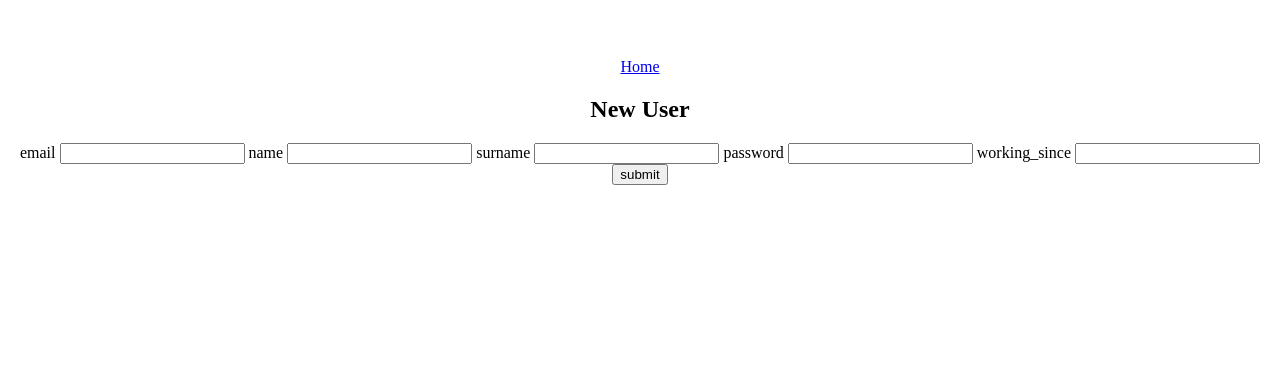
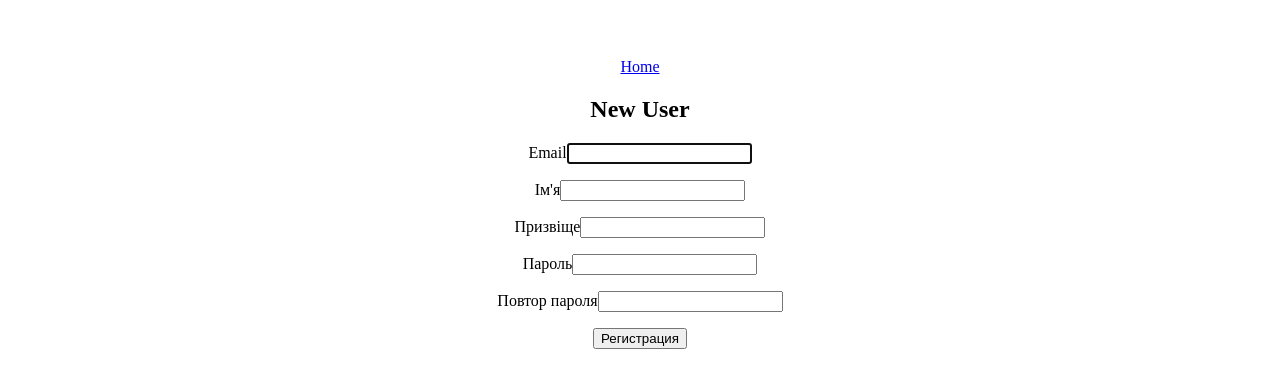
Before and after one commit to NackiE23/electronic-journal, a Django app: page /create_new_user in a window 1280 px wide. Shown: the top 388 px of the page. Run offline with Django 4.2, Linux system fonts and the light colour scheme.

Commit message:
New register system (based on view)

```diff
--- a/electronic_journal/journal/forms.py
+++ b/electronic_journal/journal/forms.py
@@ -1,15 +1,13 @@
 from django import forms
-from django.utils.translation import gettext_lazy as _
 from django.contrib.auth import get_user_model
-from django.contrib.auth.forms import ReadOnlyPasswordHashField
+from django.contrib.auth.forms import ReadOnlyPasswordHashField, UserCreationForm
 
+# from .models import *
 
 User = get_user_model()
 
 
 class UserAdminCreationForm(forms.ModelForm):
-    """A form for creating new users in django admin. Includes all the required
-    fields, plus a repeated password."""
     password1 = forms.CharField(label='Password', widget=forms.PasswordInput)
     password2 = forms.CharField(label='Password confirmation', widget=forms.PasswordInput)
 
@@ -35,10 +33,6 @@ class UserAdminCreationForm(forms.ModelForm):
 
 
 class UserAdminChangeForm(forms.ModelForm):
-    """A form for updating users. Includes all the fields on
-        the user, but replaces the password field with admin's
-        password hash display field.
-        """
     password = ReadOnlyPasswordHashField()
 
     class Meta:
@@ -50,3 +44,15 @@ class UserAdminChangeForm(forms.ModelForm):
         # This is done here, rather than on the field, because the
         # field does not have access to the initial value
         return self.initial["password"]
+
+
+class RegisterUserForm(UserCreationForm):
+    name = forms.CharField(label="Ім'я", widget=forms.TextInput(attrs={'class': 'form-input'}))
+    surname = forms.CharField(label="Призвіще", widget=forms.TextInput(attrs={'class': 'form-input'}))
+    email = forms.EmailField(label="Email", widget=forms.EmailInput(attrs={'class': 'form-input'}))
+    password1 = forms.CharField(label="Пароль", widget=forms.PasswordInput(attrs={'class': 'form-input'}))
+    password2 = forms.CharField(label="Повтор пароля", widget=forms.PasswordInput(attrs={'class': 'form-input'}))
+
+    class Meta:
+        model = User
+        fields = ('email', 'name', 'surname', 'password1', 'password2')
--- a/electronic_journal/journal/templates/journal/create_new_user.html
+++ b/electronic_journal/journal/templates/journal/create_new_user.html
@@ -7,23 +7,12 @@
 
 <div>
     <form method="POST">
-        {%csrf_token%}
-        <label>email</label>
-        <input type="email" name="email">
-
-        <label>name</label>
-        <input type="text" name="name">
-
-        <label>surname</label>
-        <input type="text" name="surname">
-
-        <label>password</label>
-        <input type="password" name="password">
-
-        <label>working_since</label>
-        <input type="text" name="working_since">
-
-        <button type="submit">submit</button>
+        {% csrf_token %}
+        {% for f in form %}
+            <p><label class="form-label" for="{{ f.id_for_label }}">{{ f.label }}</label>{{ f }}</p>
+            <div class="form-error">{{ f.errors }}</div>
+        {% endfor %}
+        <button type="submit">Регистрация</button>
     </form>
 </div>
 
--- a/electronic_journal/journal/urls.py
+++ b/electronic_journal/journal/urls.py
@@ -5,5 +5,5 @@ from .views import *
 
 urlpatterns = [
     path('', main, name="main"),
-    path('create_new_user', create_new_user, name="create_new_user")
+    path('create_new_user', RegisterUser.as_view(), name="create_new_user"),
 ]
--- a/electronic_journal/journal/views.py
+++ b/electronic_journal/journal/views.py
@@ -1,7 +1,10 @@
 from django.contrib.auth import get_user_model
 from django.shortcuts import render, redirect
+from django.urls import reverse_lazy
+from django.views.generic import CreateView
 
 from .models import *
+from .forms import *
 
 
 def main(request):
@@ -11,18 +14,19 @@ def main(request):
     return render(request, 'journal/main.html', {'all_users': all_users, 'title': "main"})
 
 
-def create_new_user(request):
-    if request.method == "POST":
-        email = request.POST['email']
-        name = request.POST['name']
-        surname = request.POST['surname']
-        password = request.POST['password']
-        working_since = request.POST['working_since']
-        user_model = get_user_model()
-        user_obj = user_model.objects.create_user(email=email, name=name, surname=surname)
-        user_obj.set_password(password)
-        user_obj.save()
-        Teacher.objects.create(user=user_obj, working_since=working_since)
+class RegisterUser(CreateView):
+    form_class = RegisterUserForm
+    template_name = 'journal/create_new_user.html'
+    success_url = reverse_lazy('main')
+
+    def get_context_data(self, **kwargs):
+        context = super().get_context_data(**kwargs)
+        context['title'] = "Resister"
+        # context['count'] = YourModel.objects.all()
+        return context
+
+    def form_valid(self, form):
+        form.save()
+        # user = form.save()
+        # login(self.request, user)
         return redirect('main')
-    else:
-        return render(request, 'journal/create_new_user.html', {'title': 'New User'})
```
Also changed, not shown: electronic_journal/db.sqlite3.
